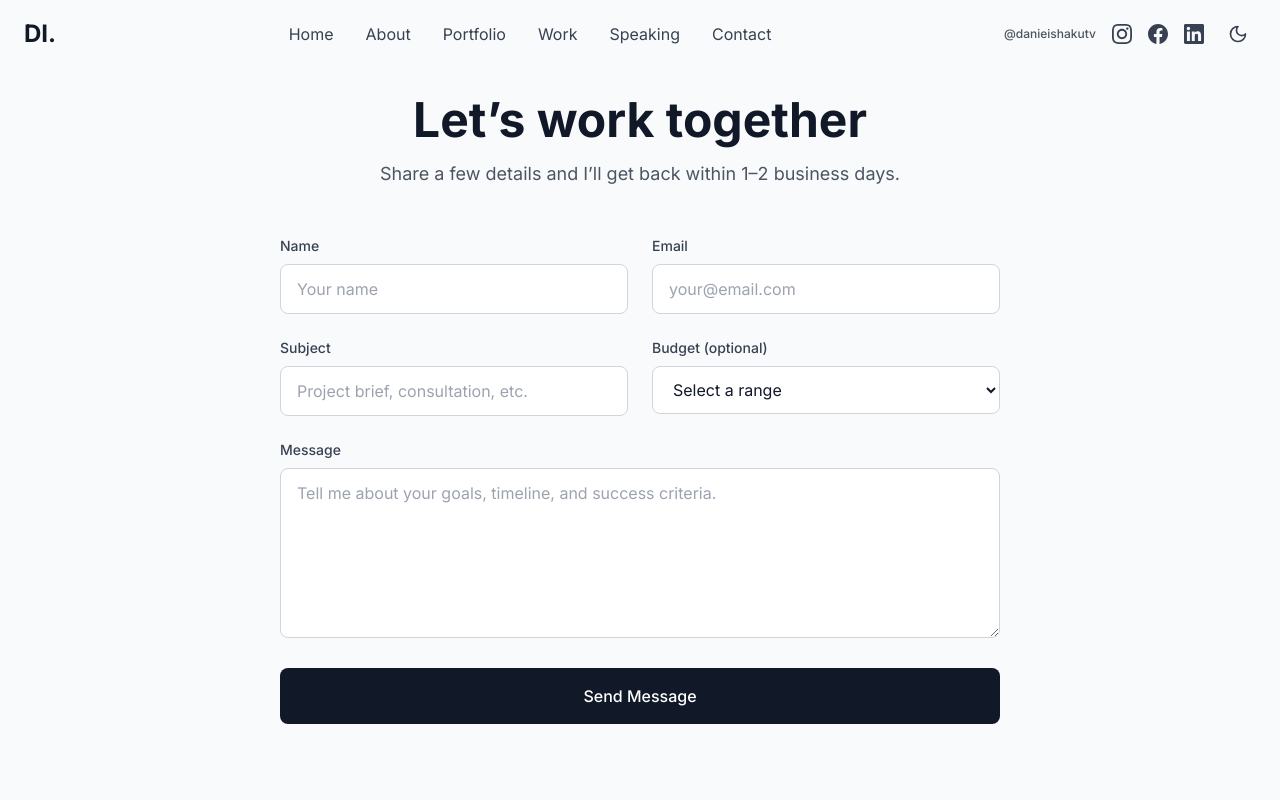
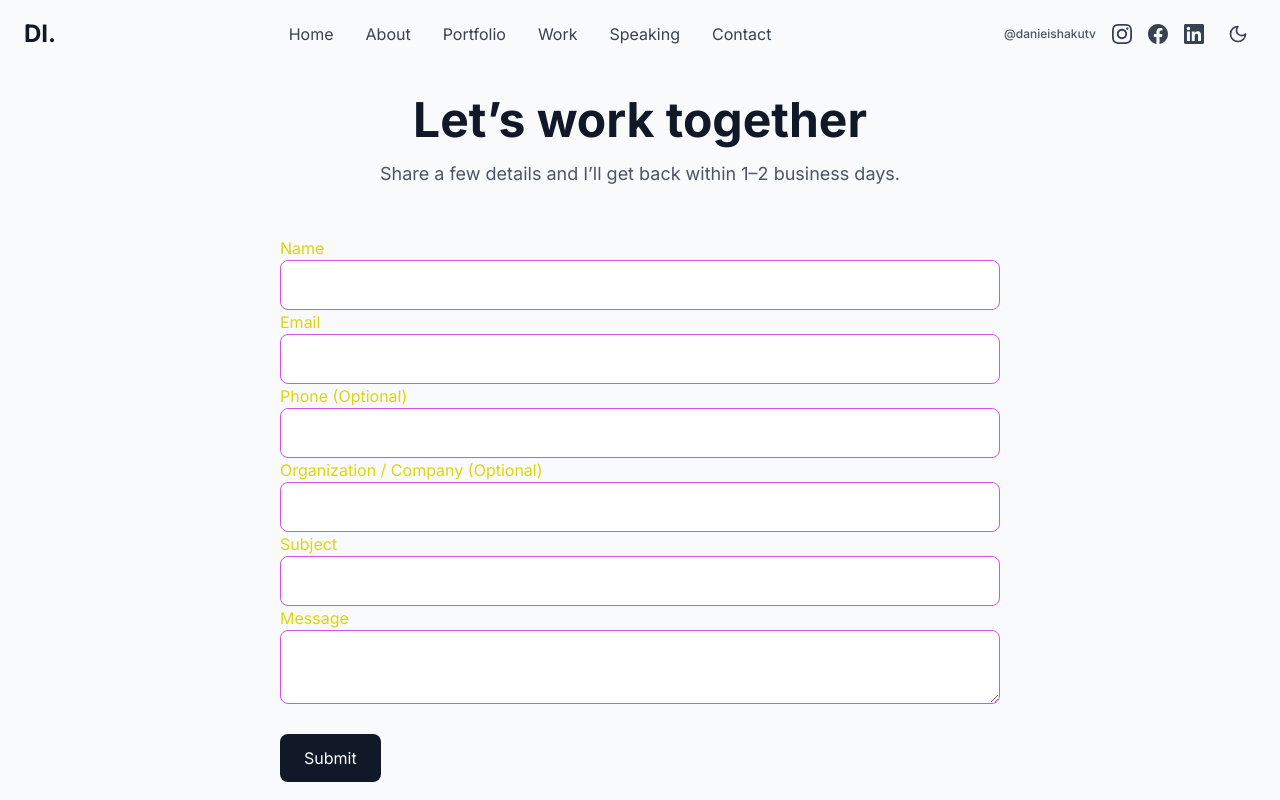
Before and after one commit to danielishakutv/portfolio, a Next.js app: page /contact in a window 1280 px wide. Shown: the top 800 px of the page. Built offline with nearby package versions, Linux system fonts and the light colour scheme.

Commit message:
Contact: replace form with Google Form HTML/JS and add modal + jQuery handler

```diff
--- a/app/contact/page.tsx
+++ b/app/contact/page.tsx
@@ -1,6 +1,57 @@
 'use client'
 
+import { useEffect, useState } from 'react'
+
 export default function ContactPage() {
+  const [showModal, setShowModal] = useState(false)
+
+  useEffect(() => {
+    // Dynamically load jQuery and jquery.form plugin, then bind the submit handler
+    const loadScript = (src: string) =>
+      new Promise<void>((resolve, reject) => {
+        const s = document.createElement('script')
+        s.src = src
+        s.async = true
+        s.onload = () => resolve()
+        s.onerror = () => reject(new Error(`Failed to load ${src}`))
+        document.head.appendChild(s)
+      })
+
+    const jQueryCdn = 'https://cdnjs.cloudflare.com/ajax/libs/jquery/3.2.1/jquery.min.js'
+    const jQueryFormCdn = 'https://cdnjs.cloudflare.com/ajax/libs/jquery.form/4.2.2/jquery.form.min.js'
+
+    let mounted = true
+
+    loadScript(jQueryCdn)
+      .then(() => loadScript(jQueryFormCdn))
+      .then(() => {
+        if (!mounted) return
+        const $ = (window as any).jQuery || (window as any).$
+        if (!$) return
+
+        $('#bootstrapForm').on('submit', function (event: any) {
+          event.preventDefault()
+          const extraData: any = {}
+          // Use ajaxSubmit provided by jquery.form
+          ;(this as any).ajaxSubmit({
+            data: extraData,
+            dataType: 'jsonp',
+            error: function () {
+              // Google Forms does not support JSONP; treat error as success
+              setShowModal(true)
+            },
+          })
+        })
+      })
+      .catch(() => {
+        // ignore load errors; users can still submit via default POST behavior
+      })
+
+    return () => {
+      mounted = false
+    }
+  }, [])
+
   return (
     <main className="pt-24 pb-20 min-h-screen bg-gray-50 dark:bg-gray-900">
       <div className="max-w-3xl mx-auto px-6">
@@ -13,83 +64,83 @@ export default function ContactPage() {
           </p>
         </div>
 
-        <form className="space-y-6">
-          <div className="grid md:grid-cols-2 gap-6">
-            <div>
-              <label htmlFor="name" className="block text-sm font-medium text-gray-700 dark:text-gray-300 mb-2">
-                Name
-              </label>
-              <input
-                type="text"
-                id="name"
-                className="w-full px-4 py-3 rounded-lg border border-gray-300 dark:border-gray-600 bg-white dark:bg-gray-900 text-gray-900 dark:text-white focus:ring-2 focus:ring-gray-900 dark:focus:ring-white focus:border-transparent"
-                placeholder="Your name"
-                required
-              />
+        {/* Google Form - DO NOT CHANGE IDs, names or endpoint */}
+        <form
+          action="https://docs.google.com/forms/d/e/1FAIpQLScq2CuXrBqHINVPEukIoZu5U3Y9lSwnN9PR30oRFhhvDUrSKA/formResponse"
+          target="_self"
+          id="bootstrapForm"
+          method="POST"
+        >
+          <fieldset>
+            <h2 className="sr-only">Contact Form on Portfolio Website</h2>
+          </fieldset>
+
+          <fieldset>
+            <legend htmlFor="39647405">Name</legend>
+            <div className="form-group">
+              <input id="952164786" type="text" name="entry.952164786" className="form-control w-full px-4 py-3 rounded-lg border" required />
             </div>
-            <div>
-              <label htmlFor="email" className="block text-sm font-medium text-gray-700 dark:text-gray-300 mb-2">
-                Email
-              </label>
-              <input
-                type="email"
-                id="email"
-                className="w-full px-4 py-3 rounded-lg border border-gray-300 dark:border-gray-600 bg-white dark:bg-gray-900 text-gray-900 dark:text-white focus:ring-2 focus:ring-gray-900 dark:focus:ring-white focus:border-transparent"
-                placeholder="your@email.com"
-                required
-              />
+          </fieldset>
+
+          <fieldset>
+            <legend htmlFor="1168891388">Email</legend>
+            <div className="form-group">
+              <input id="134509771" type="text" name="entry.134509771" className="form-control w-full px-4 py-3 rounded-lg border" required />
+            </div>
+          </fieldset>
+
+          <fieldset>
+            <legend htmlFor="1206902817">Phone (Optional)</legend>
+            <div className="form-group">
+              <input id="1157405561" type="text" name="entry.1157405561" className="form-control w-full px-4 py-3 rounded-lg border" />
+            </div>
+          </fieldset>
+
+          <fieldset>
+            <legend htmlFor="1334432677">Organization / Company (Optional)</legend>
+            <div className="form-group">
+              <input id="1097748670" type="text" name="entry.1097748670" className="form-control w-full px-4 py-3 rounded-lg border" />
+            </div>
+          </fieldset>
+
+          <fieldset>
+            <legend htmlFor="600812440">Subject</legend>
+            <div className="form-group">
+              <input id="844904308" type="text" name="entry.844904308" className="form-control w-full px-4 py-3 rounded-lg border" />
+            </div>
+          </fieldset>
+
+          <fieldset>
+            <legend htmlFor="2082728613">Message</legend>
+            <div className="form-group">
+              <textarea id="1411447157" name="entry.1411447157" className="form-control w-full px-4 py-3 rounded-lg border" />
+            </div>
+          </fieldset>
+
+          <input type="hidden" name="fvv" value="1" />
+          <input type="hidden" name="fbzx" value="5145165369736482462" />
+          <input type="hidden" name="pageHistory" value="0" />
+
+          <div className="mt-6">
+            <input className="btn btn-primary bg-gray-900 dark:bg-white text-white dark:text-gray-900 px-6 py-3 rounded-lg" type="submit" value="Submit" />
+          </div>
+        </form>
+
+        {/* Modal shown after successful submission (or when JSONP fails) */}
+        {showModal && (
+          <div className="fixed inset-0 z-50 flex items-center justify-center p-6">
+            <div className="absolute inset-0 bg-black/50" onClick={() => setShowModal(false)} />
+            <div className="relative bg-white dark:bg-gray-900 text-gray-900 dark:text-white rounded-lg p-8 max-w-md w-full shadow-lg">
+              <h3 className="text-lg font-semibold mb-2">Message sent</h3>
+              <p className="mb-4">Thanks — your message has been submitted. I will get back to you shortly.</p>
+              <div className="text-right">
+                <button onClick={() => setShowModal(false)} className="px-4 py-2 bg-gray-900 dark:bg-white text-white dark:text-gray-900 rounded">
+                  Close
+                </button>
+              </div>
             </div>
           </div>
-
-          <div className="grid md:grid-cols-2 gap-6">
-            <div>
-              <label htmlFor="subject" className="block text-sm font-medium text-gray-700 dark:text-gray-300 mb-2">
-                Subject
-              </label>
-              <input
-                type="text"
-                id="subject"
-                className="w-full px-4 py-3 rounded-lg border border-gray-300 dark:border-gray-600 bg-white dark:bg-gray-900 text-gray-900 dark:text-white focus:ring-2 focus:ring-gray-900 dark:focus:ring-white focus:border-transparent"
-                placeholder="Project brief, consultation, etc."
-              />
-            </div>
-            <div>
-              <label htmlFor="budget" className="block text-sm font-medium text-gray-700 dark:text-gray-300 mb-2">
-                Budget (optional)
-              </label>
-              <select
-                id="budget"
-                className="w-full px-4 py-3 rounded-lg border border-gray-300 dark:border-gray-600 bg-white dark:bg-gray-900 text-gray-900 dark:text-white focus:ring-2 focus:ring-gray-900 dark:focus:ring-white focus:border-transparent"
-                defaultValue=""
-              >
-                <option value="" disabled>
-                  Select a range
-                </option>
-                <option value="lt5">Less than $5,000</option>
-                <option value="5to15">$5,000 – $15,000</option>
-                <option value="15to50">$15,000 – $50,000</option>
-                <option value="gt50">More than $50,000</option>
-              </select>
-            </div>
-          </div>
-
-          <div>
-            <label htmlFor="message" className="block text-sm font-medium text-gray-700 dark:text-gray-300 mb-2">
-              Message
-            </label>
-            <textarea
-              id="message"
-              rows={6}
-              className="w-full px-4 py-3 rounded-lg border border-gray-300 dark:border-gray-600 bg-white dark:bg-gray-900 text-gray-900 dark:text-white focus:ring-2 focus:ring-gray-900 dark:focus:ring-white focus:border-transparent"
-              placeholder="Tell me about your goals, timeline, and success criteria."
-              required
-            />
-          </div>
-
-          <button type="submit" className="w-full bg-gray-900 dark:bg-white text-white dark:text-gray-900 px-6 py-4 rounded-lg font-medium hover:bg-gray-800 dark:hover:bg-gray-100 transition-colors">
-            Send Message
-          </button>
-        </form>
+        )}
       </div>
     </main>
   )
```
